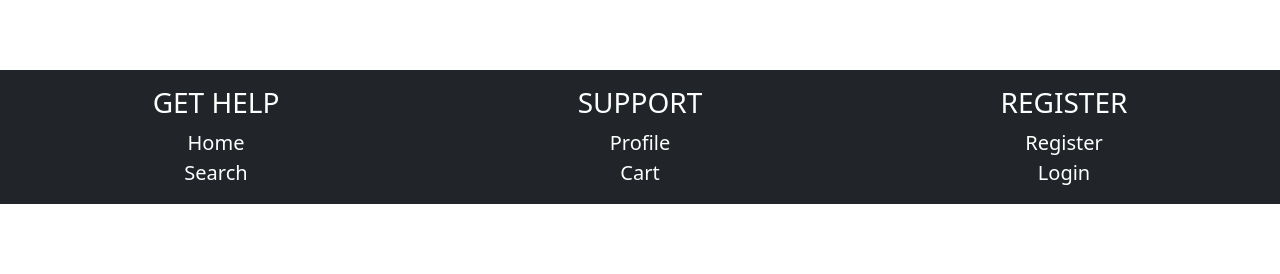
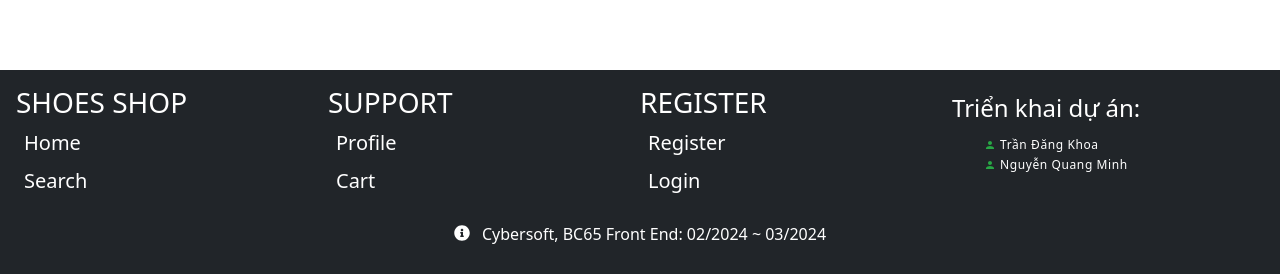
Before and after one commit to pcr9350/BC65_TranDangKhoa_NguyenQuangMinh_Capstone_ReactJS_ShoesShop, a React (Vite) app: page / in a window 1280 px wide. Shown: the part 644-918 px from the top of the page. Before the commit the page ends 848 px from the top, so only its background shows below. Built offline with nearby package versions, Linux system fonts and the light colour scheme; no server answers.

Commit message:
update footer

```diff
--- a/src/template/HomeTemplate.jsx
+++ b/src/template/HomeTemplate.jsx
@@ -3,25 +3,49 @@ import HeaderHome from "../components/HeaderHome";
 import { NavLink, Outlet } from "react-router-dom";
 import ResponsiveItem from "./ResponsiveItem";
 import BottomTabMobile from "../components/BottomTabMobile";
+import { MdPerson } from 'react-icons/md';
+import { FaInfoCircle } from 'react-icons/fa';
 
-const footerDesktop = <footer className='bg-dark text-white text-center p-3 row'>
-    <div className="col-4">
-      <h3>GET HELP</h3>
-      <NavLink to={'/'} className="text-white mx-2 fs-5 text-decoration-none d-block">Home</NavLink>
-      <NavLink to={'/Search'} className="text-white mx-2 fs-5 text-decoration-none d-block">Search</NavLink>
-
+const footerDesktop = (
+  <footer className='bg-dark text-white text-center p-3' style={{ padding: '1rem', backgroundColor: '#343a40', color: '#fff', textAlign: 'center' }}>
+    <div className="d-flex justify-content-between w-100" style={{ display: 'flex', justifyContent: 'space-between', width: '100%', flexWrap: 'wrap' }}>
+      <div className="col-4" style={{ flex: 1, minWidth: '200px', textAlign: 'left' }}>
+        <h3>SHOES SHOP</h3>
+        <NavLink to={'/'} className="text-white mx-2 fs-5 text-decoration-none d-block" style={{ color: '#fff', margin: '0.5rem 0', fontSize: '1.25rem', textDecoration: 'none' }}>Home</NavLink>
+        <NavLink to={'/Search'} className="text-white mx-2 fs-5 text-decoration-none d-block" style={{ color: '#fff', margin: '0.5rem 0', fontSize: '1.25rem', textDecoration: 'none' }}>Search</NavLink>
+      </div>
+      <div className="col-4" style={{ flex: 1, minWidth: '200px', textAlign: 'left' }}>
+        <h3>SUPPORT</h3>
+        <NavLink to={'/profile'} className="text-white mx-2 fs-5 text-decoration-none d-block" style={{ color: '#fff', margin: '0.5rem 0', fontSize: '1.25rem', textDecoration: 'none' }}>Profile</NavLink>
+        <NavLink to={'/cart'} className="text-white mx-2 fs-5 text-decoration-none d-block" style={{ color: '#fff', margin: '0.5rem 0', fontSize: '1.25rem', textDecoration: 'none' }}>Cart</NavLink>
+      </div>
+      <div className="col-4" style={{ flex: 1, minWidth: '200px', textAlign: 'left' }}>
+        <h3>REGISTER</h3>
+        <NavLink to={'/register'} className="text-white mx-2 fs-5 text-decoration-none d-block" style={{ color: '#fff', margin: '0.5rem 0', fontSize: '1.25rem', textDecoration: 'none' }}>Register</NavLink>
+        <NavLink to={'/login'} className="text-white mx-2 fs-5 text-decoration-none d-block" style={{ color: '#fff', margin: '0.5rem 0', fontSize: '1.25rem', textDecoration: 'none' }}>Login</NavLink>
+      </div>
+      <div className="footer__members" style={{ flex: 1, minWidth: '200px', textAlign: 'left' }}>
+        <h4 className="normal-case text-sm pb-1 pt-2" style={{ paddingBottom: '0.5rem', paddingTop: '0.5rem' }}>Triển khai dự án:</h4>
+        <ul className="capitalize text-xs" style={{ textTransform: 'capitalize', fontSize: '0.75rem' }}>
+          <li className="leading-5 flex items-center tracking-wide" style={{ lineHeight: '1.25rem', display: 'flex', alignItems: 'center', letterSpacing: '0.05em' }}>
+            <MdPerson className="inline-block mr-1 text-green-600" style={{ display: 'inline-block', marginRight: '0.25rem', color: '#28a745' }} /> Trần Đăng Khoa
+          </li>
+          <li className="leading-5 flex items-center tracking-wide" style={{ lineHeight: '1.25rem', display: 'flex', alignItems: 'center', letterSpacing: '0.05em' }}>
+            <MdPerson className="inline-block mr-1 text-green-600" style={{ display: 'inline-block', marginRight: '0.25rem', color: '#28a745' }} /> Nguyễn Quang Minh
+          </li>
+        </ul>
+      </div>
     </div>
-    <div className="col-4">
-    <h3>SUPPORT</h3>
-      <NavLink to={'/profile'} className="text-white mx-2 fs-5 text-decoration-none d-block">Profile</NavLink>
-      <NavLink to={'/cart'} className="text-white mx-2 fs-5 text-decoration-none d-block">Cart</NavLink>
+    <div className="footer__bot text-center mt-3" style={{ textAlign: 'center', marginTop: '1rem' }}>
+      <p>
+        <FaInfoCircle className="inline-block mr-3 align-middle" style={{ display: 'inline-block', marginRight: '0.75rem', verticalAlign: 'middle' }} />
+        <span className="align-middle" style={{ verticalAlign: 'middle' }}>
+          Cybersoft, BC65 Front End: 02/2024 ~ 03/2024
+        </span>
+      </p>
     </div>
-    <div className="col-4">
-    <h3>REGISTER</h3>
-      <NavLink to={'/register'} className="text-white mx-2 fs-5 text-decoration-none d-block">Register</NavLink>
-      <NavLink to={'/login'} className="text-white mx-2 fs-5 text-decoration-none d-block">Login</NavLink>
-    </div>
-</footer>
+  </footer>
+);
 
 const HomeTemplate = () => {
   return (
@@ -31,7 +55,6 @@ const HomeTemplate = () => {
         <Outlet />
       </div>
       <ResponsiveItem component={footerDesktop} mobileComponent={<BottomTabMobile />} />
-
     </div>
   );
 };
```
